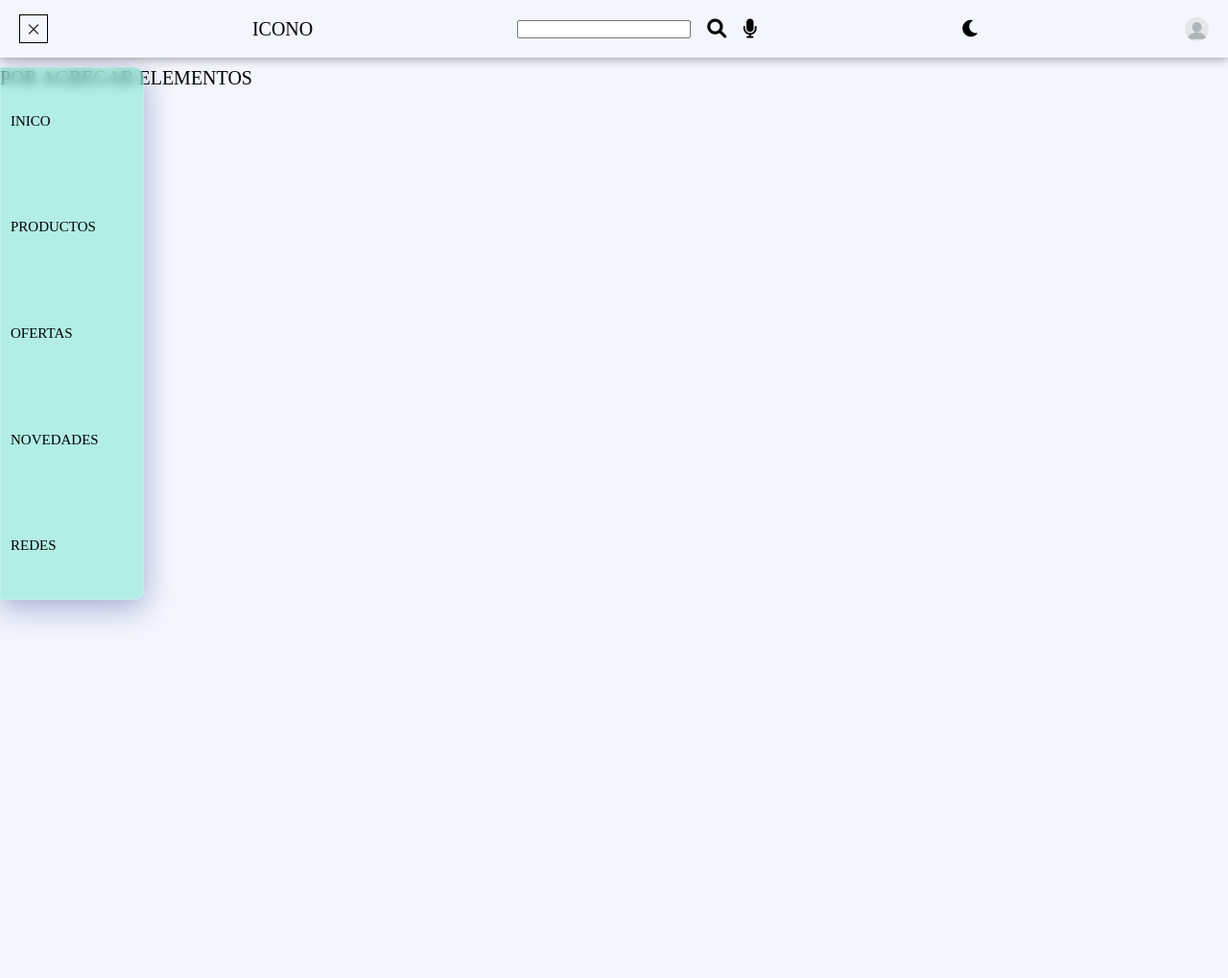
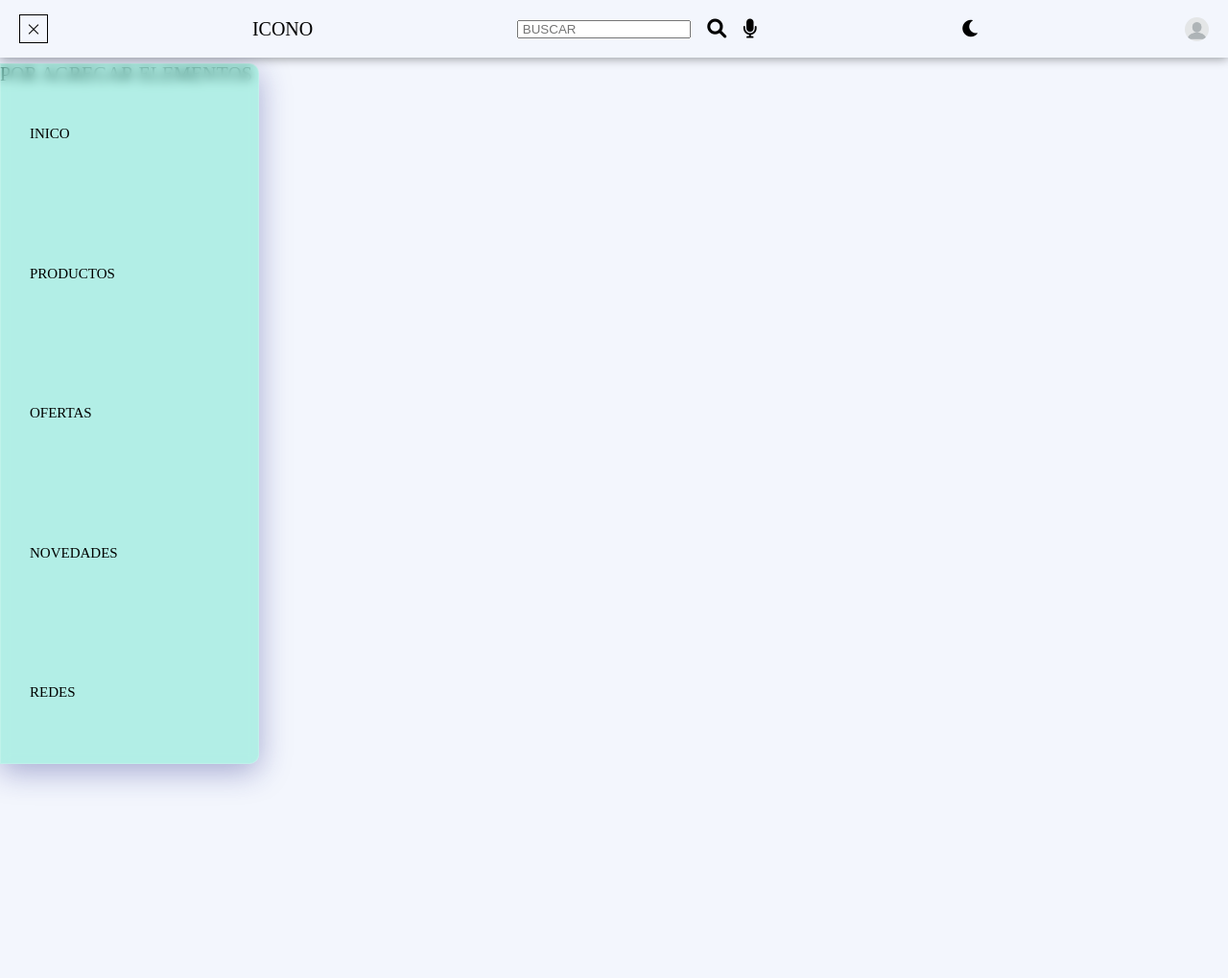
Before and after one commit to Padinjavier/page-of-a-shop, a PHP site: page / in a window 1280 px wide, after a click that opens the changed part. Shown: the top 1019 px of the page at 96% size. Before the commit the page ends 649 px from the top, so only its background shows below. Run offline with PHP 8.4, Linux system fonts and the light colour scheme; some libraries are stand-ins or nearby versions.

Commit message:
container aside enhanced

```diff
--- a/assets/CSS/main.css
+++ b/assets/CSS/main.css
@@ -8,13 +8,17 @@
         --main-color: #f3f6fd;
         --white-darck: #000000;
         --sombra-header:#00070767;
+        --varrita-scrol: #d1802d;
+        --varra-scrol:#9E9E9E;
     }
 }
 @media (prefers-color-scheme: dark) {
 	:root {
         --main-color: #111827;
         --white-darck: #f8f8f8;
-        --sombra-header:#03f3f367;
+        --sombra-header:#03f2f267;
+        --varrita-scrol: #00fafa;
+        --varra-scrol:#706e6e;
     }
 }
 body{
@@ -23,6 +27,15 @@ body{
     background: var(--main-color);
     color: var(--white-darck);
     font-size: 20px;
+}
+body::-webkit-scrollbar {
+    width: 10px;
+    background: var(--varra-scrol);
+}
+body::-webkit-scrollbar-thumb {
+    width: 10px;
+    background: var(--varrita-scrol);
+    border-radius: 5px;
 }
 header {
     width: 100%;
@@ -46,6 +59,9 @@ header.scrolling {
 }
 header.hide {
     top: -5.5em;
+}
+.fa-solid{
+    cursor: pointer;
 }
 /*BOTON MENU*/
 #abrir-cerrar {
@@ -81,16 +97,16 @@ header.hide {
     background-color:var(--white-darck);
     bottom:calc(100% / 4);
 }
-input#abrir-cerrar:checked + .toggle-button:before,
-input#abrir-cerrar:checked + .toggle-button:after {
+input#abrir-cerrar:checked + .toggle-button.active:before,
+input#abrir-cerrar:checked + .toggle-button.active:after {
     top:calc(100% / 2);
     height:1px;
     border-bottom:0;
 }
-input#abrir-cerrar:checked + .toggle-button:before {
+input#abrir-cerrar:checked + .toggle-button.active:before {
     transform: rotate(45deg);
 }
-input#abrir-cerrar:checked + .toggle-button:after {
+input#abrir-cerrar:checked + .toggle-button.active:after {
     transform: rotate(-45deg);
 }
 .cont-busqueda{
@@ -136,47 +152,38 @@ input#abrir-cerrar:checked + .toggle-button:after {
     height: 100%;
     border-radius: 100%;
 }
-.section{
-    width: 100%;
-    height: 100%;
-    display: flex;
-    flex-direction: row;
-    position: relative;
-    padding-top: 3.5em;
-}
 aside{
-    width: 10em;
-    height: 37em;
+    width: 40%;
+    max-width:270px;
+    height: calc(100% - 4.7em);
     font-size: 15px;
     display: flex;
     flex-direction: column;
     justify-content: space-around;
-    padding: 0px 10px;
-    position: absolute;
+    padding-left: 30px;
+    position: fixed;
+    top: 66px;
     background: rgba( 80, 227, 194, 0.4 );
     box-shadow: 0 8px 32px 0 rgb(31 38 135 / 37%);
     backdrop-filter: blur( 5.5px );
     border-radius: 0px 10px 10px 0px;
     border: 1px solid rgba( 255, 255, 255, 0.18 );
-
-    left: -15em;
+    left: -25em;
     transition-timing-function: cubic-bezier(0.215, 0.61, 0.355, 1);
     transition-duration: 0.6s;
     transition-property: left;
 }
 aside.active{
-    /* display: flex; */
     left: 0em;
 }
-
-
 aside a{
     text-decoration: none;
     color: var(--white-darck);
 }
 main{
     width: 100%;
-    height: 100%;
+    height: 500%;
+    padding-top: 66px;
 }
 
 
@@ -189,4 +196,8 @@ main{
     #btn-mb{
         display: none;
     }
+    /* aside{
+        width: 14em;
+        height: 37em;
+    } */
 }
--- a/assets/JS/main.js
+++ b/assets/JS/main.js
@@ -2,11 +2,15 @@ const lightTheme = {
   "--main-color": " #f3f6fd",
   "--white-darck": " #000000",
   '--sombra-header': '#00070767',
+  '--varrita-scrol': '#d1802d',
+  '--varra-scrol':'#9E9E9E',
 };
 const darkTheme = {
   "--main-color": " #111827",
   "--white-darck": " #f8f8f8",
   '--sombra-header': '#03f3f367',
+  '--varrita-scrol': '#00fafa',
+  '--varra-scrol':'#706e6e',
 };
 //boton de modo dia noche 16 hasta abajo
 const boton = document.querySelector(".bubbly-button");
@@ -58,23 +62,33 @@ exit_bsq.addEventListener('click', () => {
 //efecto del header
 var position = 0;
 $(window).scroll(function (e) {
-  var $element = $('header');
+  let $element = $('header');
   var scrollTop = $(this).scrollTop();
+  let $aside= $('.aside')
+  let $btn_aside= $('.toggle-button')
   if (scrollTop <= 0) {
     $element.removeClass('hide').removeClass('scrolling');
   } else if (scrollTop < position) {
     $element.removeClass('hide');
+
+    $aside.removeClass('active')
+    $btn_aside.removeClass('active')
+
   } else if (scrollTop > position) {
     $element.addClass('scrolling');
+
+    $aside.removeClass('active')
+    $btn_aside.removeClass('active')
+
     if (scrollTop + $(window).height() >= $(document).height() - $element.height()) {
       $element.removeClass('hide');
+      $btn_aside.removeClass('active')
     } else if (Math.abs($element.position().top) < $element.height()) {
       $element.addClass('hide');
     }
   }
   position = scrollTop;
 })
-
 
 
 //accion boton menu
@@ -87,4 +101,5 @@ const toggleElement = (element, nameClass) => {
 
 btn_aside.addEventListener('click', () => {
   toggleElement(aside, 'active')
+  toggleElement(btn_aside, 'active')
 })
--- a/index.html
+++ b/index.html
@@ -24,12 +24,14 @@
        <div name="icono" class="tt">
            ICONO
        </div>
-       <div class="cont-busqueda">
-          <input type="search" name="busqueda" id="busqueda">
+       <form action="" method="get" class="cont-busqueda">
+        <input type="search" name="busqueda" id="busqueda" placeholder=" BUSCAR">
         <i class="fa-solid fa-magnifying-glass"></i>
         <i class="fa-solid fa-microphone" id="microfono"></i>
-       </div>
+      </form>
+
         <i class="fa-solid fa-magnifying-glass" id="btn-mb"></i>
+
        <div class="busq-mb">
         <i class="fa-solid fa-arrow-left" id="exit-bsq"></i>
         <input type="search" name="busqueda" >
@@ -44,7 +46,6 @@
         <img src="./assets/IMAGES/perfil.webp" alt="">
       </div>
     </header>
-    <div class="section">
     <aside class="aside" >
       <a href="">INICO</a>
       <a href="">PRODUCTOS</a>
@@ -55,7 +56,6 @@
     <main>
       POR AGREGAR ELEMENTOS
     </main>
-    </div>
 </body>
 <script src='//cdnjs.cloudflare.com/ajax/libs/jquery/2.1.3/jquery.min.js'></script>
 <script src="./assets/JS/main.js"></script>
```
Lines whose indentation alone changed are shown as unchanged.
